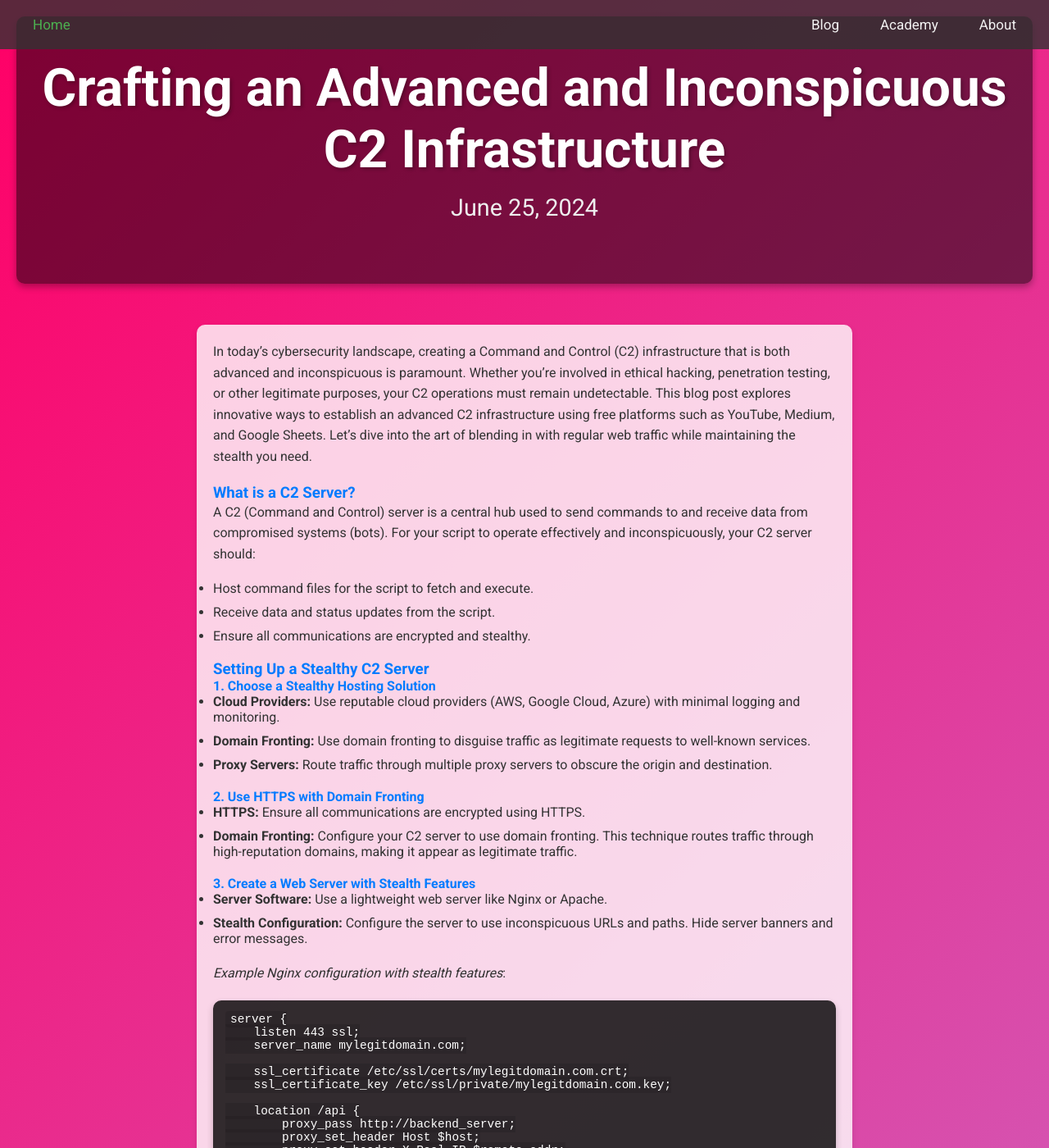
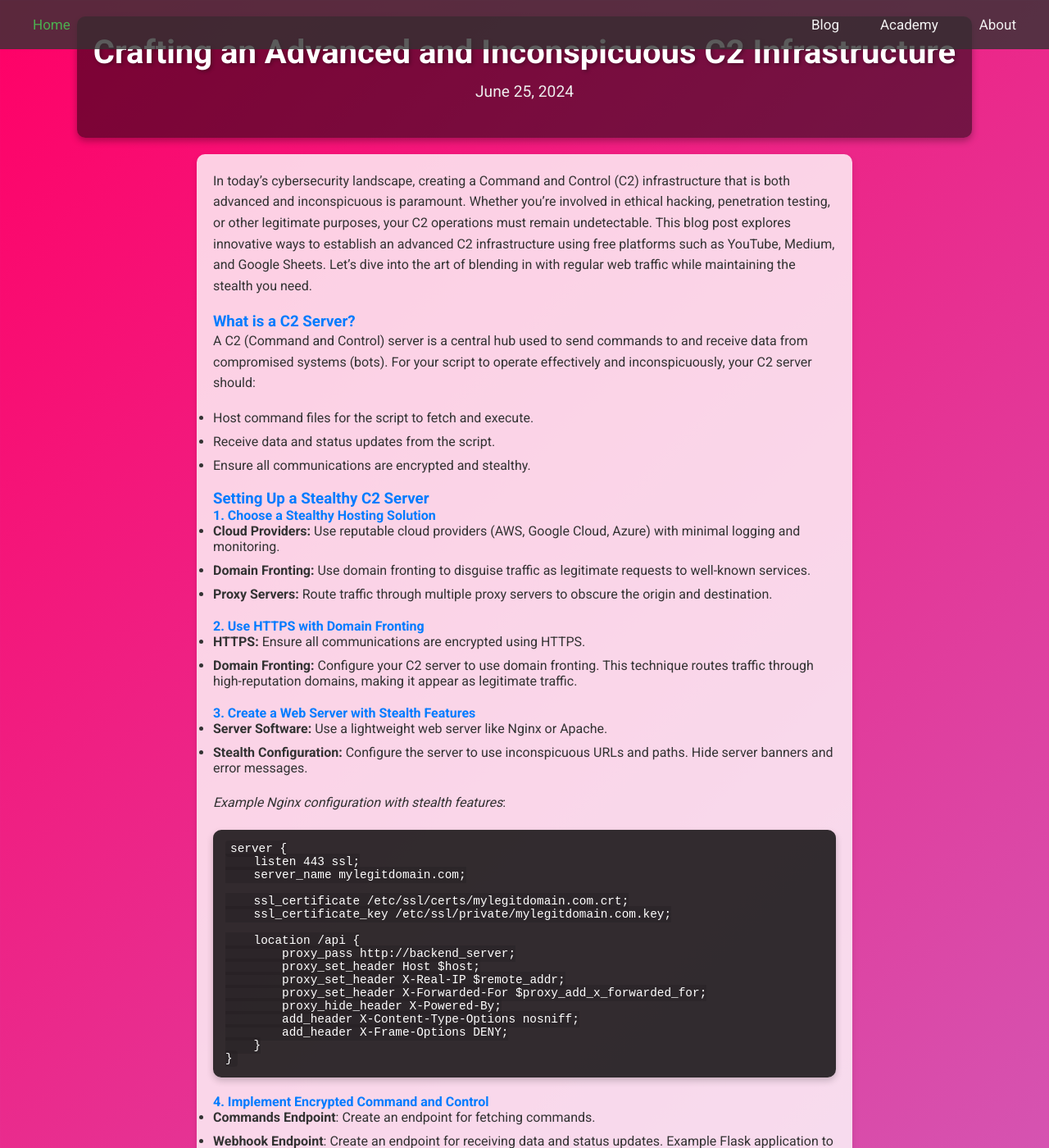
Before and after one commit to Dyst0rti0n/Dyst0rti0n.github.io, a Jekyll site: the page built from _posts/2024-06-25-advanced-inconspicuous-c2-infrastructure.md, in a window 1280 px wide and 1400 px high. Shown: the whole window at 82% size. Built offline with Jekyll 4.4.1, drawn with Linux system fonts in a browser that asks for light colours.

Commit message:
Adjust title sizes and improve navbar functionality for mobile

```diff
--- a/assets/css/post.css
+++ b/assets/css/post.css
@@ -9,22 +9,22 @@
 
   header {
     text-align: center;
-    margin-bottom: 50px;
-    padding: 50px 20px;
+    margin-bottom: 20px;
+    padding: 20px;
     background: rgba(0, 0, 0, 0.5);
     border-radius: 10px;
     box-shadow: 0 4px 8px rgba(0, 0, 0, 0.3);
   }
 
   header h1 {
-    font-size: 4em;
+    font-size: 2.5em; /* Reduced size */
     margin-bottom: 10px;
     color: #fff;
     text-shadow: 2px 2px 4px rgba(0, 0, 0, 0.3);
   }
 
   header p {
-    font-size: 1.8em;
+    font-size: 1.2em; /* Reduced size */
     color: #eee;
   }
 
@@ -61,6 +61,7 @@
     overflow-x: auto;
     font-size: 0.9em;
     box-shadow: 0 4px 8px rgba(0, 0, 0, 0.2);
+    margin-bottom: 20px;
   }
 
   blockquote {
@@ -105,11 +106,11 @@
 
   @media screen and (max-width: 768px) {
     header h1 {
-      font-size: 2.5em;
+      font-size: 2em; /* Further reduced for mobile */
     }
 
     header p {
-      font-size: 1.2em;
+      font-size: 1em; /* Further reduced for mobile */
     }
 
     main {
--- a/assets/css/style.css
+++ b/assets/css/style.css
@@ -1,4 +1,3 @@
-/* Reset some default browser styles */
 * {
   margin: 0;
   padding: 0;
@@ -113,6 +112,21 @@
   background: rgba(0, 0, 0, 0.5);
   border-radius: 10px;
   box-shadow: 0 4px 8px rgba(0, 0, 0, 0.3);
+}
+
+@media screen and (max-width: 768px) {
+  header h1 {
+    font-size: 2em;
+  }
+
+  header p {
+    font-size: 1.2em;
+  }
+
+  .button {
+    height: 150px;
+    font-size: 1.2em;
+  }
 }
 
 /* Blog Page Styles */
```
